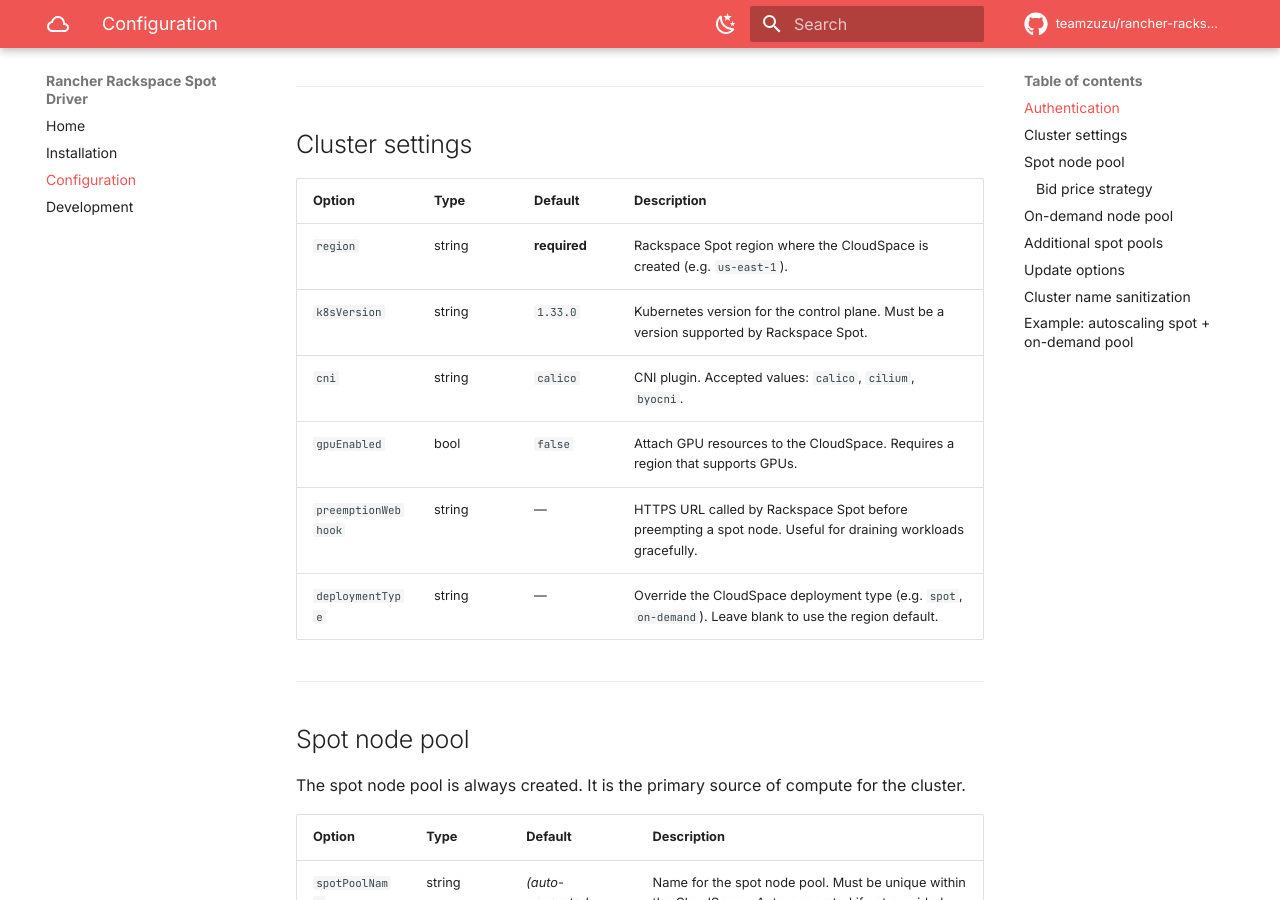
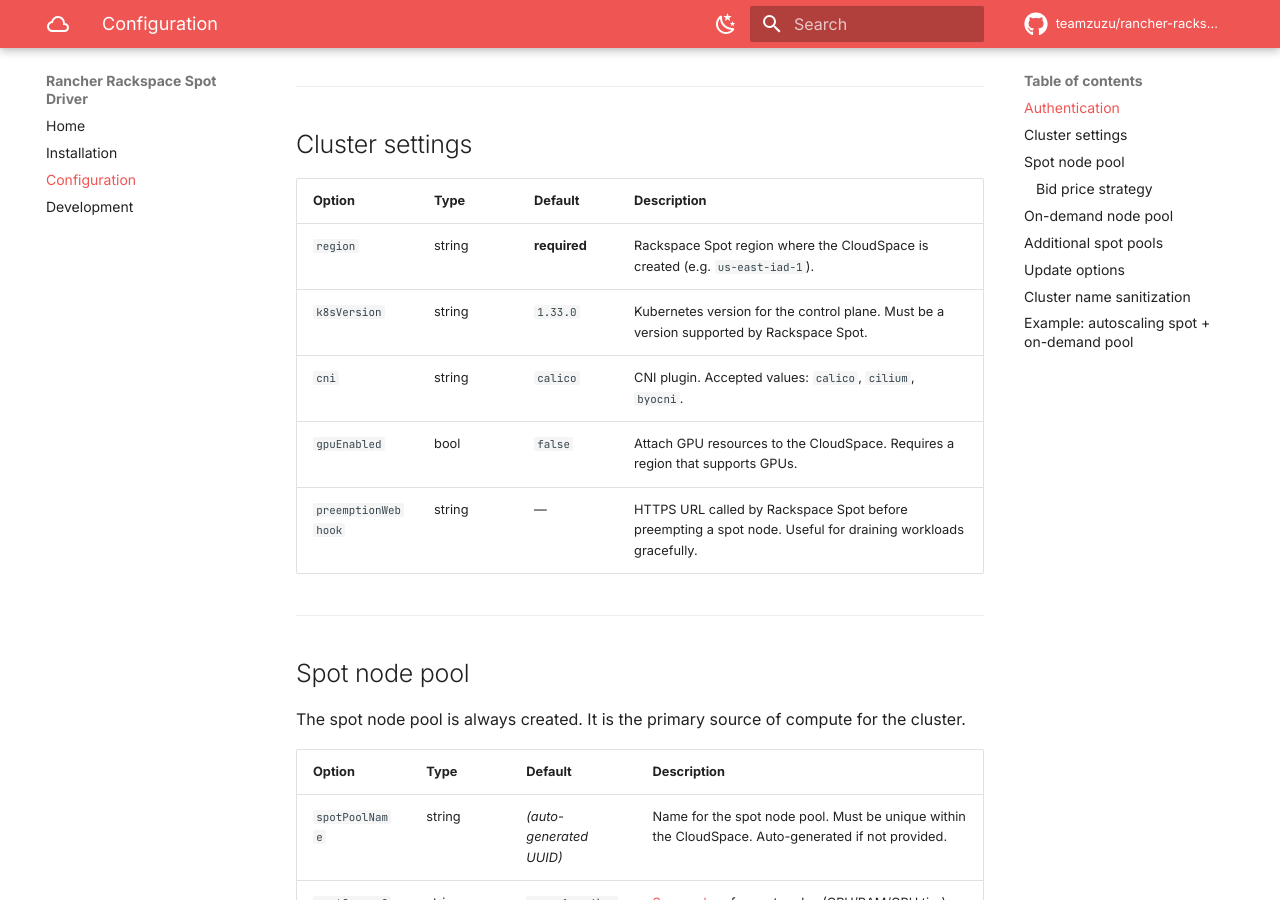
Before and after one commit to teamzuzu/rancher-rackspace-spot-driver, an MkDocs documentation site: the page built from docs/configuration.md, in a window 1280 px wide and 900 px high, scrolled down 481 px. Built offline with MkDocs 1.6.1 and Material for MkDocs 9.7.7, drawn with Linux system fonts in a browser that asks for light colours; comment, search, counter and statistics services are not loaded; the version menu is left out; some of the changed text lies outside the part shown.

Commit message:
docs: fix inaccuracies ahead of first release
- Remove deployment-type option (removed from UI and unsupported)
- Fix region example format: us-east-1 → us-east-iad-1
- Fix Go version requirement: 1.24 → 1.25 (README + development.md)
- Mark k8sVersion as non-updateable (Spot API has no upgrade endpoint)
- Align installation.md required fields order with current UI (org before token)

Co-Authored-By: Claude Sonnet 4.6 <noreply@anthropic.com>

```diff
--- a/docs/configuration.md
+++ b/docs/configuration.md
@@ -17,12 +17,11 @@ All options are available in the Rancher UI when creating or editing a cluster.
 
 | Option | Type | Default | Description |
 |---|---|---|---|
-| `region` | string | **required** | Rackspace Spot region where the CloudSpace is created (e.g. `us-east-1`). |
+| `region` | string | **required** | Rackspace Spot region where the CloudSpace is created (e.g. `us-east-iad-1`). |
 | `k8sVersion` | string | `1.33.0` | Kubernetes version for the control plane. Must be a version supported by Rackspace Spot. |
 | `cni` | string | `calico` | CNI plugin. Accepted values: `calico`, `cilium`, `byocni`. |
 | `gpuEnabled` | bool | `false` | Attach GPU resources to the CloudSpace. Requires a region that supports GPUs. |
 | `preemptionWebhook` | string | — | HTTPS URL called by Rackspace Spot before preempting a spot node. Useful for draining workloads gracefully. |
-| `deploymentType` | string | — | Override the CloudSpace deployment type (e.g. `spot`, `on-demand`). Leave blank to use the region default. |
 
 ---
 
@@ -92,7 +91,7 @@ When editing an existing cluster, only the following fields are reconciled. All
 | Option | Updateable |
 |---|---|
 | `refreshToken` | Yes (use to rotate credentials without recreating the cluster) |
-| `k8sVersion` | Yes (stored; applied on next reconciliation) |
+| `k8sVersion` | No (set at creation time; the Spot API does not support in-place upgrades) |
 | `spotNodeCount` | Yes |
 | `spotBidPrice` | Yes |
 | `spotAutoscaling` | Yes |
```
Also changed, not shown: README.md (+2 -3 lines), docs/development.md (+1 -1 lines), docs/installation.md (+1 -1 lines).
